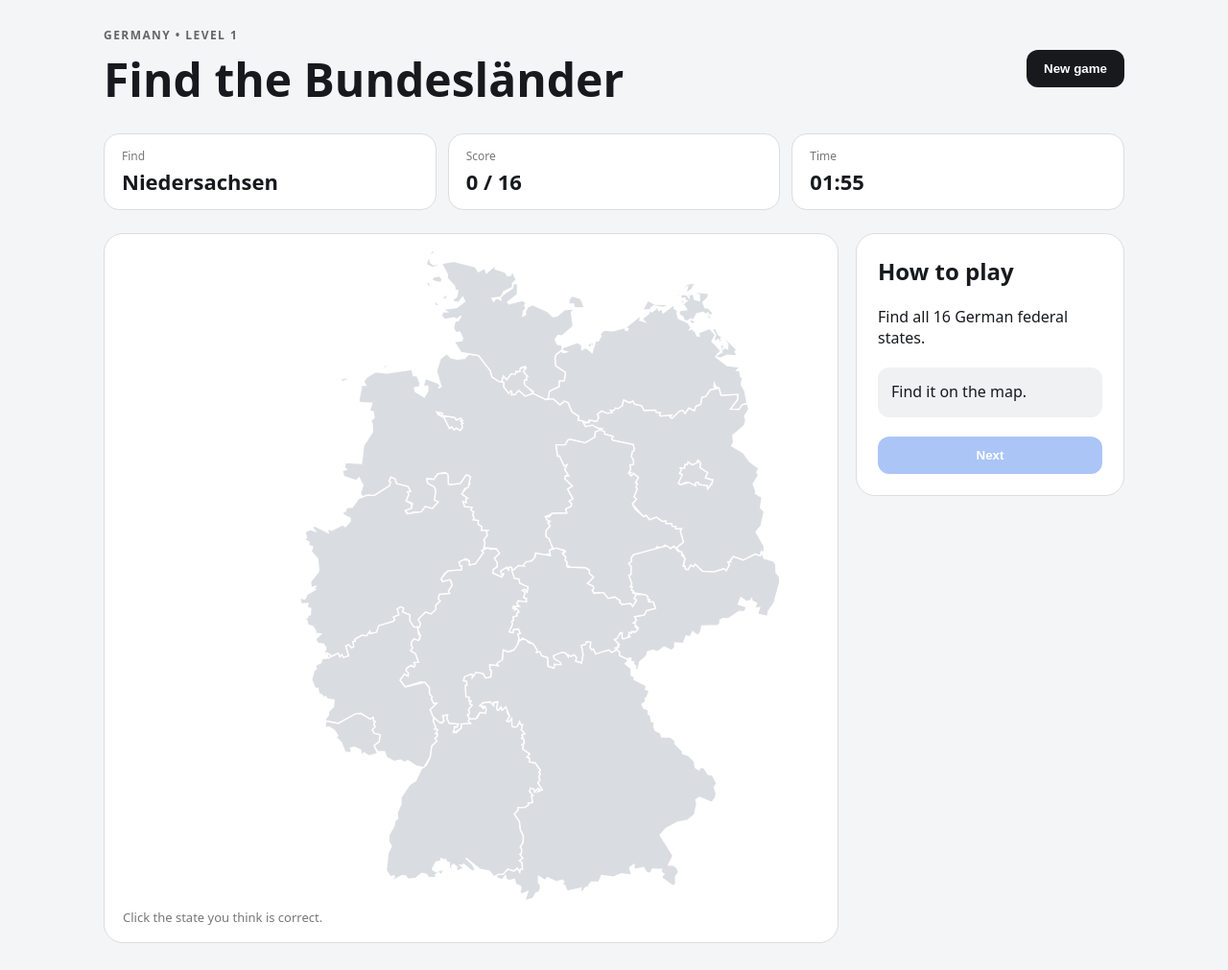
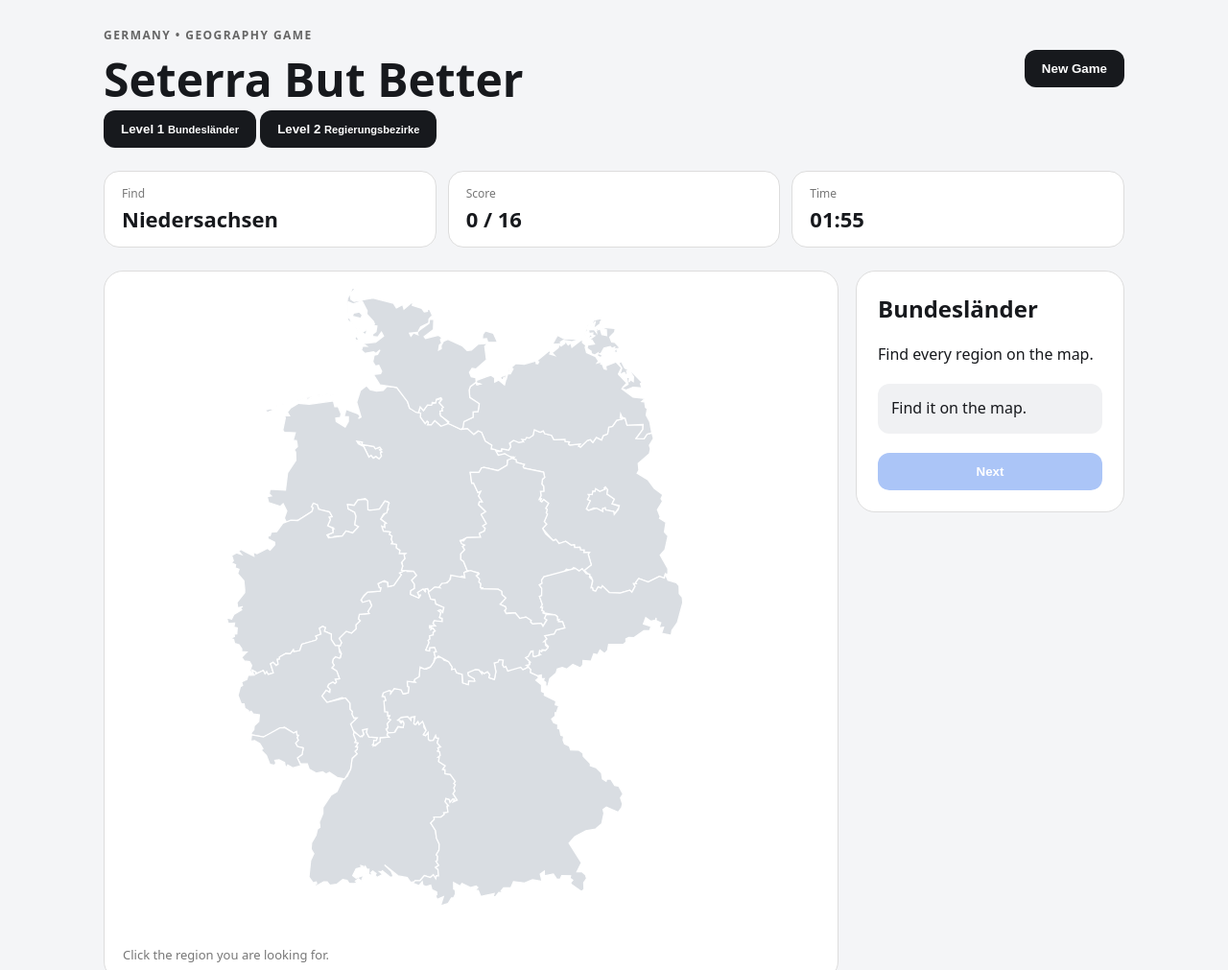
Before and after one commit to cslp1/seteraabutbetter, a plain HTML site: page index.html in a window 1280 px wide. Shown: the top 1011 px of the page at 96% size. Drawn offline with nearby package versions, Linux system fonts and the light colour scheme.

Commit message:
Update index.html

```diff
--- a/index.html
+++ b/index.html
@@ -1,74 +1,123 @@
-<!doctype html>
+<!DOCTYPE html>
 <html lang="en">
 <head>
   <meta charset="UTF-8">
-  <meta name="viewport" content="width=device-width, initial-scale=1">
-  <title>Germany Geography Quiz</title>
+  <meta name="viewport" content="width=device-width, initial-scale=1.0">
+
+  <title>Seterra But Better</title>
+
   <link rel="stylesheet" href="style.css">
 </head>
 
 <body>
+
 <main>
+
   <header>
     <div>
-        <p class="eyebrow">GERMANY • LEVEL 1</p>
-        <h1>Find the Bundesländer</h1>
+      <p class="eyebrow">GERMANY • GEOGRAPHY GAME</p>
+      <h1>Seterra But Better</h1>
     </div>
 
-      <button id="newGame">New game</button>
+    <button id="newGame">New Game</button>
   </header>
 
+
+  <!-- LEVEL SELECTOR -->
+
+  <nav class="levels">
+
+    <button
+      class="level active"
+      data-level="states"
+    >
+      Level 1
+      <small>Bundesländer</small>
+    </button>
+
+    <button
+      class="level"
+      data-level="districts"
+    >
+      Level 2
+      <small>Regierungsbezirke</small>
+    </button>
+
+  </nav>
+
+
   <section class="hud">
-      <div>
+
+    <div class="stat">
       <span>Find</span>
-        <strong id="target">—</strong>
+      <strong id="target">Loading...</strong>
     </div>
 
-      <div>
+    <div class="stat">
       <span>Score</span>
-        <strong id="score">0 / 16</strong>
+      <strong id="score">0 / 0</strong>
     </div>
 
-      <div>
+    <div class="stat">
       <span>Time</span>
       <strong id="time">02:00</strong>
     </div>
+
   </section>
+
 
   <section class="game">
 
     <div class="map-card">
+
       <svg
         id="map"
-          viewBox="0 0 600 760"
-          aria-label="Map of Germany">
-        </svg>
+        viewBox="0 0 800 800"
+        preserveAspectRatio="xMidYMid meet"
+      ></svg>
 
       <p class="hint">
-          Click the state you think is correct.
+        Click the region you are looking for.
       </p>
+
     </div>
 
+
     <aside>
-        <h2>How to play</h2>
+
+      <h2 id="levelTitle">
+        Bundesländer
+      </h2>
 
       <p>
-          Find all 16 German federal states.
+        Find every region on the map.
       </p>
 
-        <div id="message" class="message">
-          Good luck!
+      <div
+        id="message"
+        class="message"
+      >
+        Loading map...
       </div>
 
-        <button id="next" class="next" disabled>
+      <button
+        id="next"
+        class="next"
+        disabled
+      >
         Next
       </button>
+
     </aside>
 
   </section>
+
 </main>
 
+
 <script src="https://cdn.jsdelivr.net/npm/d3@7"></script>
+
 <script src="game.js"></script>
+
 </body>
 </html>
```
Lines whose indentation alone changed are shown as unchanged.
